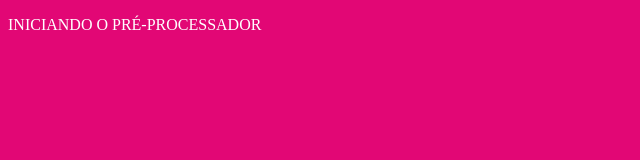
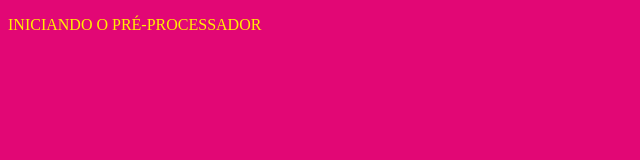
Before and after one commit to 1TINR-21/inicio-sass, a plain HTML site: page pf0670/index.html in a window 1280 px wide. Shown: the whole page, without its empty margins (0-640 px from the left). Drawn offline with Linux system fonts and the light colour scheme.

Commit message:
Trabalhando com variáveis!

```diff
--- a/pf0670/css/main.scss
+++ b/pf0670/css/main.scss
@@ -1,4 +1,8 @@
+//DECLARAÇÃO DE VARIÁVEIS
+//Para declarar um variável utilizamos o simbolo ( $ ) iniciando o identificador.
+$text-color: #fff000;
+$back-color: #e20775;
 body {
-    background-color: #e20775;
-    color: #fff;
+    background-color: $back-color;
+    color: $text-color;
 }
```
Also changed, not shown: pf0670/css/main.css, 1 other file.
